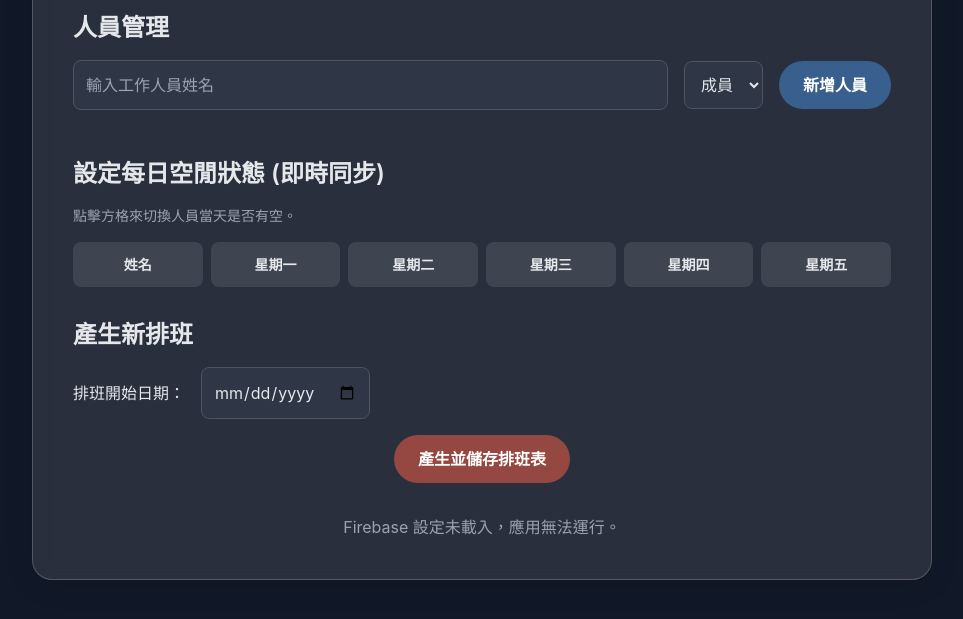
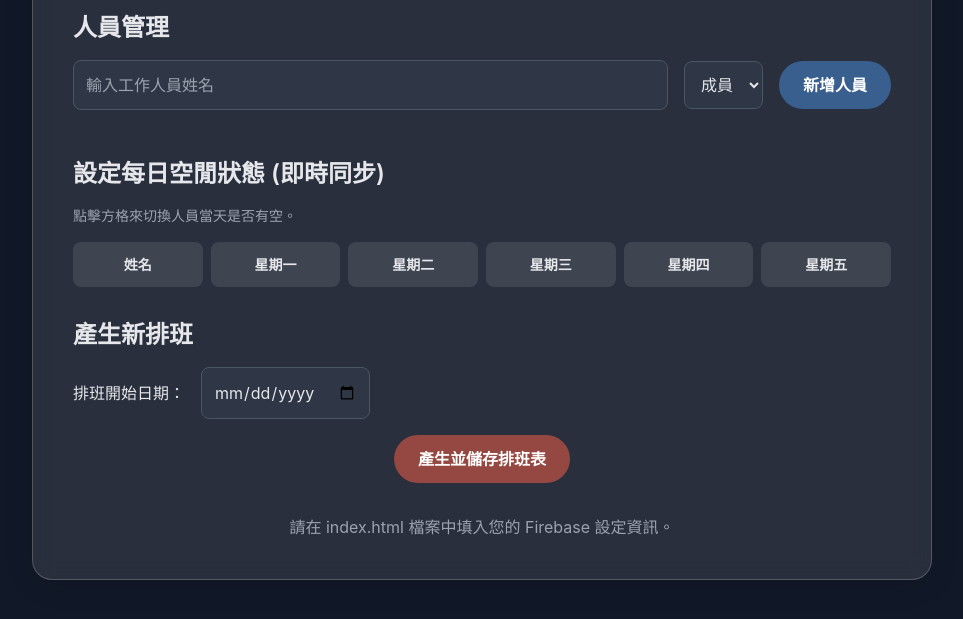
Before and after one commit to aisp-fhsh/fhaisp_scheduling, a plain HTML site: page index.html in a window 1280 px wide. Shown: the part 129-748 px from the top of the page, without its empty margins (158-1121 px from the left). Drawn offline with nearby package versions, Linux system fonts and the light colour scheme.

Commit message:
Update index.html

```diff
--- a/index.html
+++ b/index.html
@@ -219,16 +219,39 @@
             let availability = {};
 
             // --- Firebase Setup ---
-            const appId = typeof __app_id !== 'undefined' ? __app_id : 'default-scheduling-app';
-            const firebaseConfig = typeof __firebase_config !== 'undefined' ? JSON.parse(__firebase_config) : {};
+            //
+            // ========================= 重要設定 =========================
+            // 請將您從 Firebase 專案設定中複製的設定物件貼到下方
+            //
+            // 如何取得?
+            // 1. 前往 Firebase 控制台 (console.firebase.google.com)
+            // 2. 選擇您的專案
+            // 3. 點擊左上角的齒輪圖示 > 專案設定
+            // 4. 在「您的應用程式」卡片中，找到您的 Web 應用程式
+            // 5. 選擇「設定」(Config) 選項，然後複製整個物件貼到下方
+            // ==========================================================
+            const firebaseConfig = {
+              apiKey: "YOUR_API_KEY",
+              authDomain: "YOUR_PROJECT_ID.firebaseapp.com",
+              projectId: "YOUR_PROJECT_ID",
+              storageBucket: "YOUR_PROJECT_ID.appspot.com",
+              messagingSenderId: "YOUR_MESSAGING_SENDER_ID",
+              appId: "YOUR_APP_ID"
+            };
+
+            // If running in a special environment, it might provide its own config.
+            // Otherwise, it uses the one you pasted above.
+            const finalFirebaseConfig = typeof __firebase_config !== 'undefined' ? JSON.parse(__firebase_config) : firebaseConfig;
+            const appId = typeof __app_id !== 'undefined' ? __app_id : finalFirebaseConfig.projectId;
             const initialAuthToken = typeof __initial_auth_token !== 'undefined' ? __initial_auth_token : null;
 
-            if (Object.keys(firebaseConfig).length === 0) {
-                 loadingMessage.textContent = 'Firebase 設定未載入，應用無法運行。';
-                 return;
+            if (!finalFirebaseConfig.apiKey || finalFirebaseConfig.apiKey === "YOUR_API_KEY") {
+                loadingMessage.textContent = '請在 index.html 檔案中填入您的 Firebase 設定資訊。';
+                console.error("Firebase config is not set. Please edit index.html and add your project's firebaseConfig object.");
+                return;
             }
 
-            const app = initializeApp(firebaseConfig);
+            const app = initializeApp(finalFirebaseConfig);
             const auth = getAuth(app);
             const db = getFirestore(app);
 
@@ -285,17 +308,13 @@
 
             async function saveScheduleToHistory(schedule, startDate) {
                 try {
-                    // Firestore doesn't support nested arrays directly.
-                    // Convert the schedule array [ ['p1', 'p2'], ['p3', 'p4'] ]
-                    // into a map object { "星期一": ["p1", "p2"], "星期二": ["p3", "p4"] }
-                    // which is a supported data structure.
                     const scheduleToSave = {};
                     schedule.forEach((people, index) => {
                         scheduleToSave[days[index]] = people;
                     });
 
                      await addDoc(historyCollectionRef, {
-                        schedule: scheduleToSave, // Save the converted map object
+                        schedule: scheduleToSave,
                         startDate: startDate,
                         createdAt: serverTimestamp()
                     });
```
